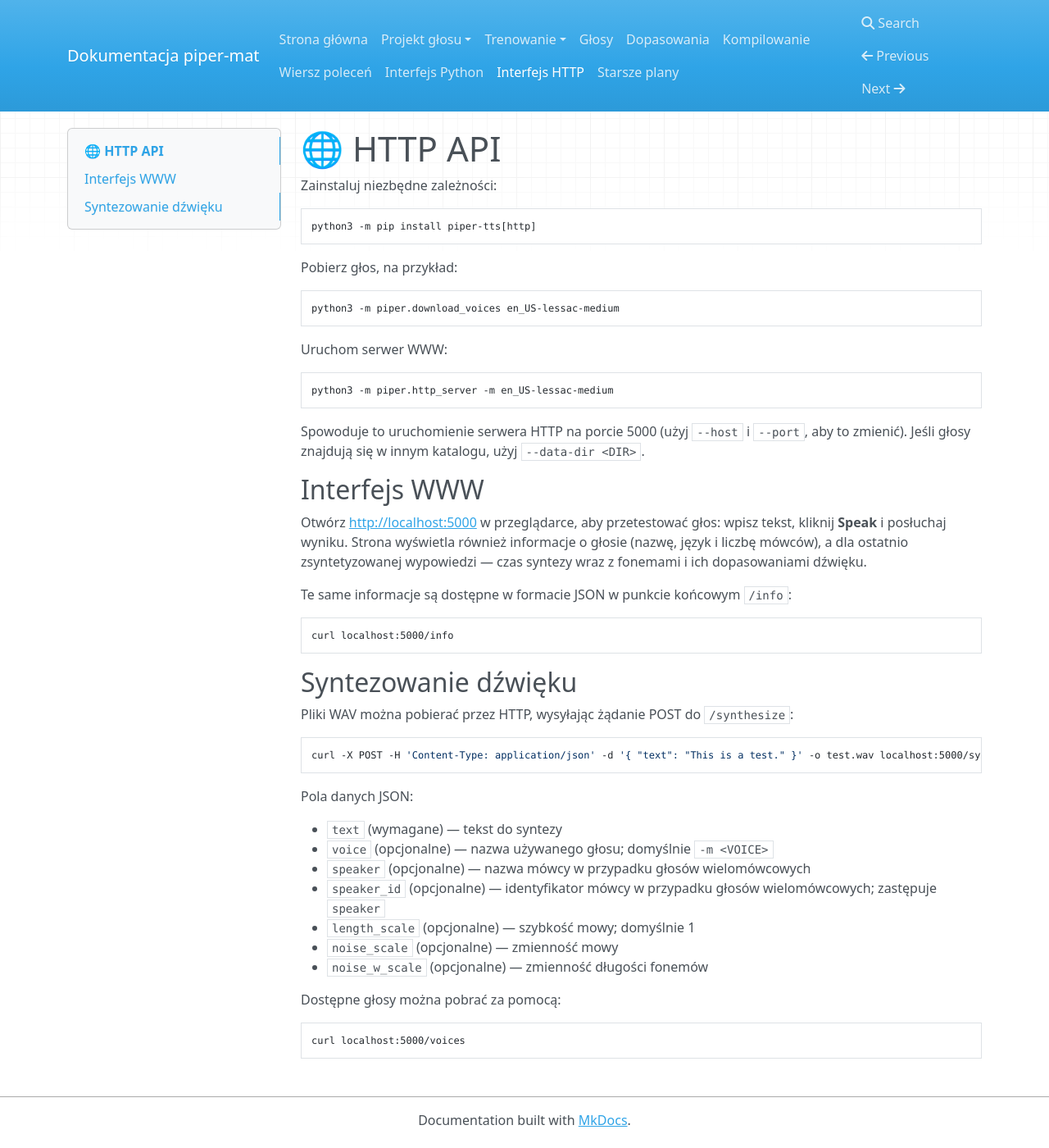
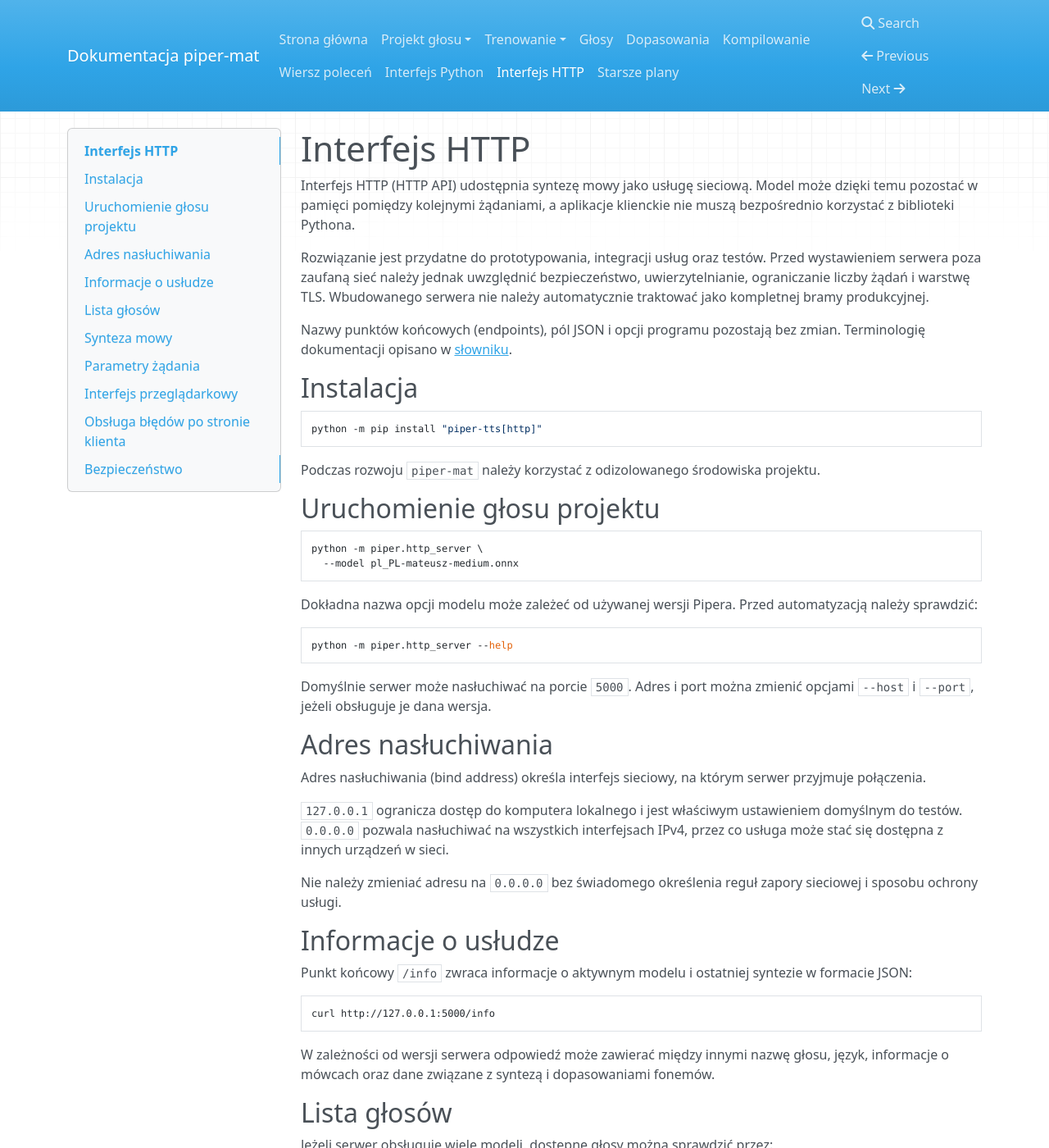
Before and after one commit to MatPomGit/piper-mat, an MkDocs documentation site: the page built from docs/API_HTTP.md, in a window 1280 px wide and 1400 px high. Shown: the whole window at 82% size. Built offline with MkDocs 1.6.1, drawn with Linux system fonts in a browser that asks for light colours; nearby versions of some CDN libraries; some of the changed text lies outside the part shown.

Commit message:
docs: rozbuduj dokumentację interfejsu HTTP

````diff
--- a/docs/API_HTTP.md
+++ b/docs/API_HTTP.md
@@ -1,60 +1,129 @@
-# 🌐 HTTP API
+# Interfejs HTTP
 
-Zainstaluj niezbędne zależności:
+Interfejs HTTP (HTTP API) udostępnia syntezę mowy jako usługę sieciową. Model może dzięki temu pozostać w pamięci pomiędzy kolejnymi żądaniami, a aplikacje klienckie nie muszą bezpośrednio korzystać z biblioteki Pythona.
 
-``` sh
-python3 -m pip install piper-tts[http]
+Rozwiązanie jest przydatne do prototypowania, integracji usług oraz testów. Przed wystawieniem serwera poza zaufaną sieć należy jednak uwzględnić bezpieczeństwo, uwierzytelnianie, ograniczanie liczby żądań i warstwę TLS. Wbudowanego serwera nie należy automatycznie traktować jako kompletnej bramy produkcyjnej.
+
+Nazwy punktów końcowych (endpoints), pól JSON i opcji programu pozostają bez zmian. Terminologię dokumentacji opisano w [słowniku](TERMINOLOGIA.md).
+
+## Instalacja
+
+```bash
+python -m pip install "piper-tts[http]"
 ```
 
-Pobierz głos, na przykład:
+Podczas rozwoju `piper-mat` należy korzystać z odizolowanego środowiska projektu.
 
-``` sh
-python3 -m piper.download_voices en_US-lessac-medium
+## Uruchomienie głosu projektu
+
+```bash
+python -m piper.http_server \
+  --model pl_PL-mateusz-medium.onnx
 ```
 
-Uruchom serwer WWW:
+Dokładna nazwa opcji modelu może zależeć od używanej wersji Pipera. Przed automatyzacją należy sprawdzić:
 
-``` sh
-python3 -m piper.http_server -m en_US-lessac-medium
+```bash
+python -m piper.http_server --help
 ```
 
-Spowoduje to uruchomienie serwera HTTP na porcie 5000 (użyj `--host` i `--port`, aby to zmienić).
-Jeśli głosy znajdują się w innym katalogu, użyj `--data-dir <DIR>`.
+Domyślnie serwer może nasłuchiwać na porcie `5000`. Adres i port można zmienić opcjami `--host` i `--port`, jeżeli obsługuje je dana wersja.
 
-## Interfejs WWW
+## Adres nasłuchiwania
 
-Otwórz [http://localhost:5000](http://localhost:5000) w przeglądarce, aby przetestować głos:
-wpisz tekst, kliknij **Speak** i posłuchaj wyniku. Strona wyświetla również
-informacje o głosie (nazwę, język i liczbę mówców), a dla ostatnio
-zsyntetyzowanej wypowiedzi — czas syntezy wraz z fonemami i ich dopasowaniami
-dźwięku.
+Adres nasłuchiwania (bind address) określa interfejs sieciowy, na którym serwer przyjmuje połączenia.
 
-Te same informacje są dostępne w formacie JSON w punkcie końcowym `/info`:
+`127.0.0.1` ogranicza dostęp do komputera lokalnego i jest właściwym ustawieniem domyślnym do testów. `0.0.0.0` pozwala nasłuchiwać na wszystkich interfejsach IPv4, przez co usługa może stać się dostępna z innych urządzeń w sieci.
 
-``` sh
-curl localhost:5000/info
+Nie należy zmieniać adresu na `0.0.0.0` bez świadomego określenia reguł zapory sieciowej i sposobu ochrony usługi.
+
+## Informacje o usłudze
+
+Punkt końcowy `/info` zwraca informacje o aktywnym modelu i ostatniej syntezie w formacie JSON:
+
+```bash
+curl http://127.0.0.1:5000/info
 ```
 
-## Syntezowanie dźwięku
+W zależności od wersji serwera odpowiedź może zawierać między innymi nazwę głosu, język, informacje o mówcach oraz dane związane z syntezą i dopasowaniami fonemów.
 
-Pliki WAV można pobierać przez HTTP, wysyłając żądanie POST do `/synthesize`:
+## Lista głosów
 
-``` sh
-curl -X POST -H 'Content-Type: application/json' -d '{ "text": "This is a test." }' -o test.wav localhost:5000/synthesize
+Jeżeli serwer obsługuje wiele modeli, dostępne głosy można sprawdzić przez:
+
+```bash
+curl http://127.0.0.1:5000/voices
 ```
 
-Pola danych JSON:
+## Synteza mowy
 
-* `text` (wymagane) — tekst do syntezy
-* `voice` (opcjonalne) — nazwa używanego głosu; domyślnie `-m <VOICE>`
-* `speaker` (opcjonalne) — nazwa mówcy w przypadku głosów wielomówcowych
-* `speaker_id` (opcjonalne) — identyfikator mówcy w przypadku głosów wielomówcowych; zastępuje `speaker`
-* `length_scale` (opcjonalne) — szybkość mowy; domyślnie 1
-* `noise_scale` (opcjonalne) — zmienność mowy
-* `noise_w_scale` (opcjonalne) — zmienność długości fonemów
+Żądanie `POST` do `/synthesize` przyjmuje dane JSON i zwraca dźwięk WAV.
 
-Dostępne głosy można pobrać za pomocą:
+```bash
+curl \
+  -X POST \
+  -H "Content-Type: application/json" \
+  -d '{"text":"To jest test polskiego głosu."}' \
+  -o test.wav \
+  http://127.0.0.1:5000/synthesize
+```
 
-``` sh
-curl localhost:5000/voices
-```
+Pole `text` jest tekstem przeznaczonym do syntezy. Nie należy przesyłać pustego tekstu ani nieograniczonych rozmiarowo danych pochodzących bezpośrednio od niezaufanego klienta.
+
+## Parametry żądania
+
+W zależności od wersji API dostępne mogą być między innymi następujące pola:
+
+- `text`: tekst do syntezy, wymagany,
+- `voice`: nazwa głosu,
+- `speaker`: nazwa mówcy w modelu wielomówcowym,
+- `speaker_id`: identyfikator mówcy,
+- `length_scale`: skala długości (length scale),
+- `noise_scale`: skala szumu (noise scale),
+- `noise_w_scale`: skala szumu długości (noise width scale).
+
+Znaczenie parametrów syntezy opisano szerzej w [dokumentacji API Pythona](API_PYTHON.md).
+
+### `length_scale`
+
+Skala długości wpływa na czas trwania wypowiedzi. Wartość około `1.0` odpowiada nominalnej charakterystyce modelu. Wartości większe wydłużają mowę, a mniejsze ją skracają.
+
+### `noise_scale`
+
+Skala szumu wpływa na zmienność generowania. Nie oznacza dodawania szumu akustycznego do końcowego pliku WAV.
+
+### `noise_w_scale`
+
+Skala szumu długości wpływa na zmienność czasów trwania elementów wypowiedzi, a więc również na rytm mowy.
+
+Przy ocenie modeli parametry te powinny być ustalone i zapisane, aby porównanie było powtarzalne.
+
+## Interfejs przeglądarkowy
+
+Jeżeli używana wersja serwera udostępnia stronę testową, można ją otworzyć lokalnie pod adresem serwera. Interfejs ten służy przede wszystkim do diagnostyki i ręcznych prób syntezy, a nie jako docelowy interfejs użytkownika systemu.
+
+## Obsługa błędów po stronie klienta
+
+Klient powinien rozróżniać co najmniej:
+
+1. brak połączenia z usługą,
+2. przekroczenie czasu oczekiwania,
+3. odpowiedź HTTP sygnalizującą błąd,
+4. niepoprawny format odpowiedzi,
+5. błąd dekodowania lub odtwarzania otrzymanego WAV.
+
+Nie należy traktować każdej awarii jako „błędu TTS”, ponieważ problem może wystąpić w warstwie sieciowej, aplikacyjnej albo dźwiękowej.
+
+## Bezpieczeństwo
+
+W przypadku dostępu spoza hosta lokalnego należy co najmniej:
+
+- ograniczyć dostęp sieciowy do wymaganych klientów,
+- nie przechowywać sekretów w repozytorium,
+- zastosować uwierzytelnianie w warstwie pośredniczącej, jeżeli usługa jest dostępna dla niezaufanych klientów,
+- zastosować TLS dla ruchu przechodzącego przez niezaufaną sieć,
+- ograniczyć maksymalną długość tekstu i częstotliwość żądań,
+- monitorować zużycie CPU, GPU i pamięci,
+- nie zwracać klientowi niepotrzebnych szczegółów wyjątków wewnętrznych.
+
+Dla wdrożeń domowych i integracji z Home Assistant preferowane jest utrzymywanie Pipera w zaufanej sieci lokalnej i wystawianie na zewnątrz tylko kontrolowanej warstwy aplikacyjnej, jeżeli jest to rzeczywiście potrzebne.
````
